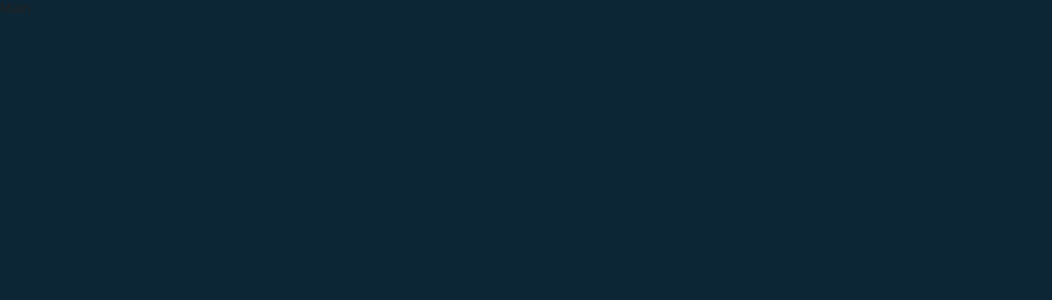
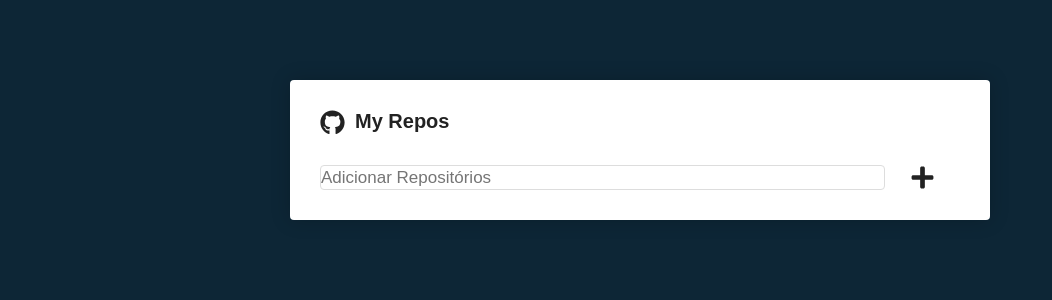
Before and after one commit to KaiD3v/My-Repos, a React (Vite) app: page / in a window 1280 px wide. Shown: the top 300 px of the page, without its empty margins (0-1052 px from the left). Built offline with nearby package versions, Linux system fonts and the light colour scheme.

Commit message:
Main Page styled components and api configs

```diff
--- a/package.json
+++ b/package.json
@@ -10,8 +10,10 @@
     "preview": "vite preview"
   },
   "dependencies": {
+    "axios": "^1.7.2",
     "react": "^18.3.1",
     "react-dom": "^18.3.1",
+    "react-icons": "^5.2.1",
     "react-router-dom": "^6.24.0",
     "styled-components": "^6.1.11"
   },
--- /dev/null
+++ b/src/api/api.config.js
@@ -0,0 +1,7 @@
+import axios from "axios"
+
+const api = axios.create({
+    baseURL: 'https://api.github.com'
+})
+
+export default api
--- a/src/pages/Main/Main.jsx
+++ b/src/pages/Main/Main.jsx
@@ -1,9 +1,52 @@
-import React from 'react'
+import { FaGithub, FaPlus } from "react-icons/fa";
+import { Container, Form, SubmitButton } from "../../styles";
+import {} from "react-icons";
+import { useCallback, useState } from "react";
+import api from "../../api/api.config";
 
 const Main = () => {
+  const [newRepo, setNewRepo] = useState("");
+  const [repositories, setRepositeries] = useState([])
+
+  const handleSubmit =  useCallback((e) => {
+    e.preventDefault()
+
+    async function submit(){
+
+      const res = await api.get(`/repos/${newRepo}`);
+
+      const data = {
+        name: res.data.full_name
+      }
+
+      setRepositeries = [...repositories, data]
+      setNewRepo('')
+    }
+
+    submit()
+
+  }, [newRepo, repositories])
+
   return (
-    <div>Main</div>
-  )
-}
+    <Container>
+      <h1>
+        <FaGithub size={25} />
+        My Repos
+      </h1>
+      <Form onSubmit={handleSubmit}>
+        <input
+          type="text"
+          placeholder="Adicionar Repositórios"
+          value={newRepo}
+          onChange={e => setNewRepo(e.target.value)}
+        />
 
-export default Main
+        <SubmitButton>
+          <FaPlus color="" size={25} />
+        </SubmitButton>
+      </Form>
+    </Container>
+  );
+};
+
+export default Main;
--- a/src/pages/Repository/Repository.jsx
+++ b/src/pages/Repository/Repository.jsx
@@ -1,11 +1,12 @@
-import React from "react";
-import { Title } from "../../styles";
+
 
 const Repository = () => {
+
+
   return (
-    <div>
-      <Title />
-    </div>
+<div>
+
+</div>
   );
 };
 
--- a/src/styles.js
+++ b/src/styles.js
@@ -1,10 +1,46 @@
 import styled from "styled-components"
 
-export const Title = styled.div`
-    color: #FF0000;
+export const Container = styled.div`
+    max-width: 700px;
+    background: #FFF;
+    border-radius: 4px;
+    padding: 30px;
+    box-shadow: 0 0 20px rgba(0, 0, 0, 0.2);
+    margin: 80px auto;
 
-    span {
-        color: blue
+
+    h1 {
+        font-size: 20px;
+        display: flex;
+        flex-direction: row;
     }
 
+    svg {
+        margin-right: 10px;
+    }
 `
+
+export const Form = styled.form`
+    margin-top: 30px;
+    display: flex;
+    flex-direction: row;
+
+    input {
+        flex: 1;
+        border: 1px solid #DDD;
+        border-radius: 4px;
+        font-size: 17px;
+    }
+`
+
+export const SubmitButton = styled.button.attrs({
+    type: 'submit'
+})`
+    background: 0;
+    border: 0;
+    border-radius: 4px;
+    margin-left: 10px;
+    padding: 0 15px;
+    display: flex;
+    align-items: center;
+`
```
Also changed, not shown: 1 other file (tests, documents, lock files or other folders).
